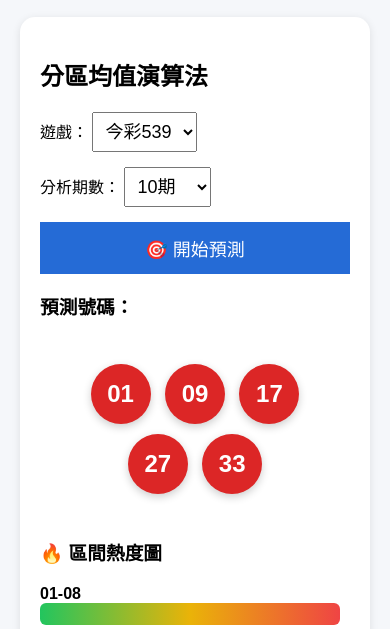
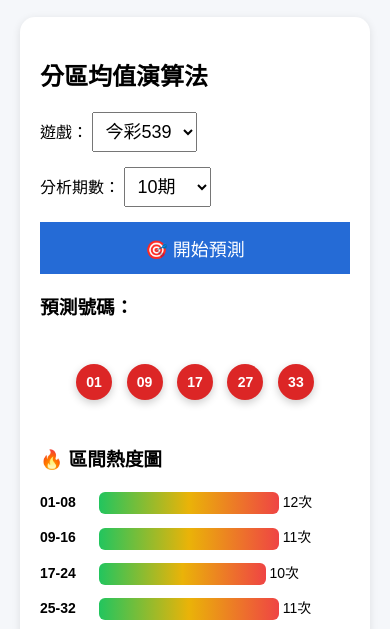
Before and after one commit to Tony-1943/taiwan-lottery, a plain HTML site: page prediction.html in a window 390 px wide. Both pictures are taken after a click on the button "🎯 開始預測". Shown: the part 160-789 px from the top of the page. Drawn offline with Linux system fonts and the light colour scheme.

Commit message:
Update prediction.html

```diff
--- a/prediction.html
+++ b/prediction.html
@@ -116,6 +116,27 @@ select{
 .second-ball{
     background:#facc15;
     color:black;
+}
+@media (max-width:768px){
+
+    .heat-label{
+        width:55px;
+        font-size:14px;
+    }
+
+    .heat-row{
+        font-size:14px;
+    }
+
+    .heat-bar{
+        max-width:180px;
+    }
+
+    .ball{
+        width:36px;
+        height:36px;
+        font-size:14px;
+    }
 }
 </style>
 
@@ -290,7 +311,7 @@ document.getElementById('predictBtn')
 
                 <span class="heat-bar"
                 style="
-                    width:${(count / maxHeat) * 300}px;
+                    width:${(count / maxHeat) * 200}px;
                     background:linear-gradient(
                         90deg,
                         #22c55e,
@@ -324,7 +345,7 @@ document.getElementById('predictBtn')
 
                 <span class="heat-bar"
                 style="
-                    width:${(count / maxHeat) * 300}px;
+                    width:${(count / maxHeat) * 200}px;
                     background:linear-gradient(
                         90deg,
                         #22c55e,
@@ -358,7 +379,7 @@ document.getElementById('predictBtn')
 
                 <span class="heat-bar"
                 style="
-                    width:${(count / maxHeat) * 300}px;
+                    width:${(count / maxHeat) * 200}px;
                     background:linear-gradient(
                         90deg,
                         #22c55e,
```
